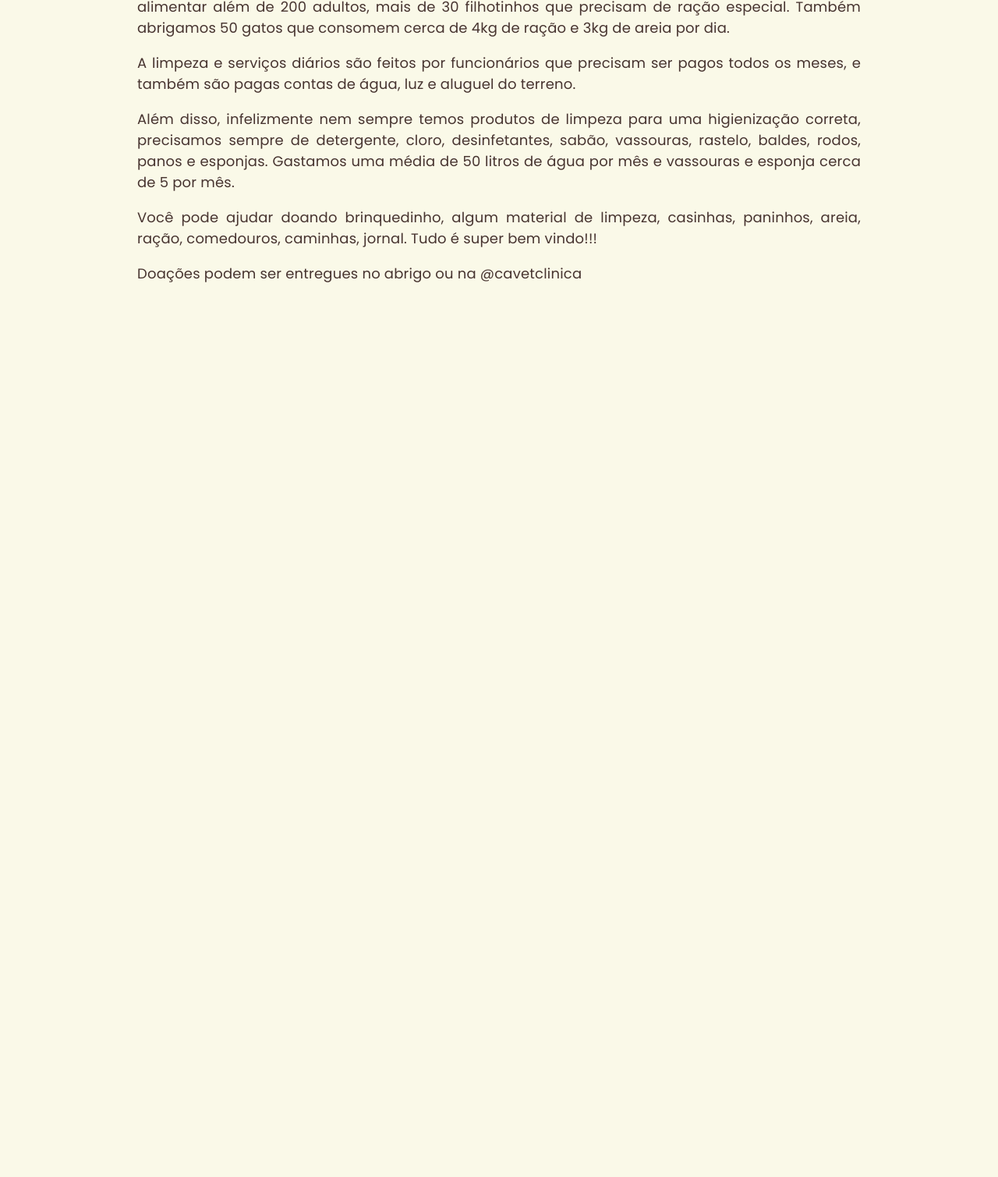
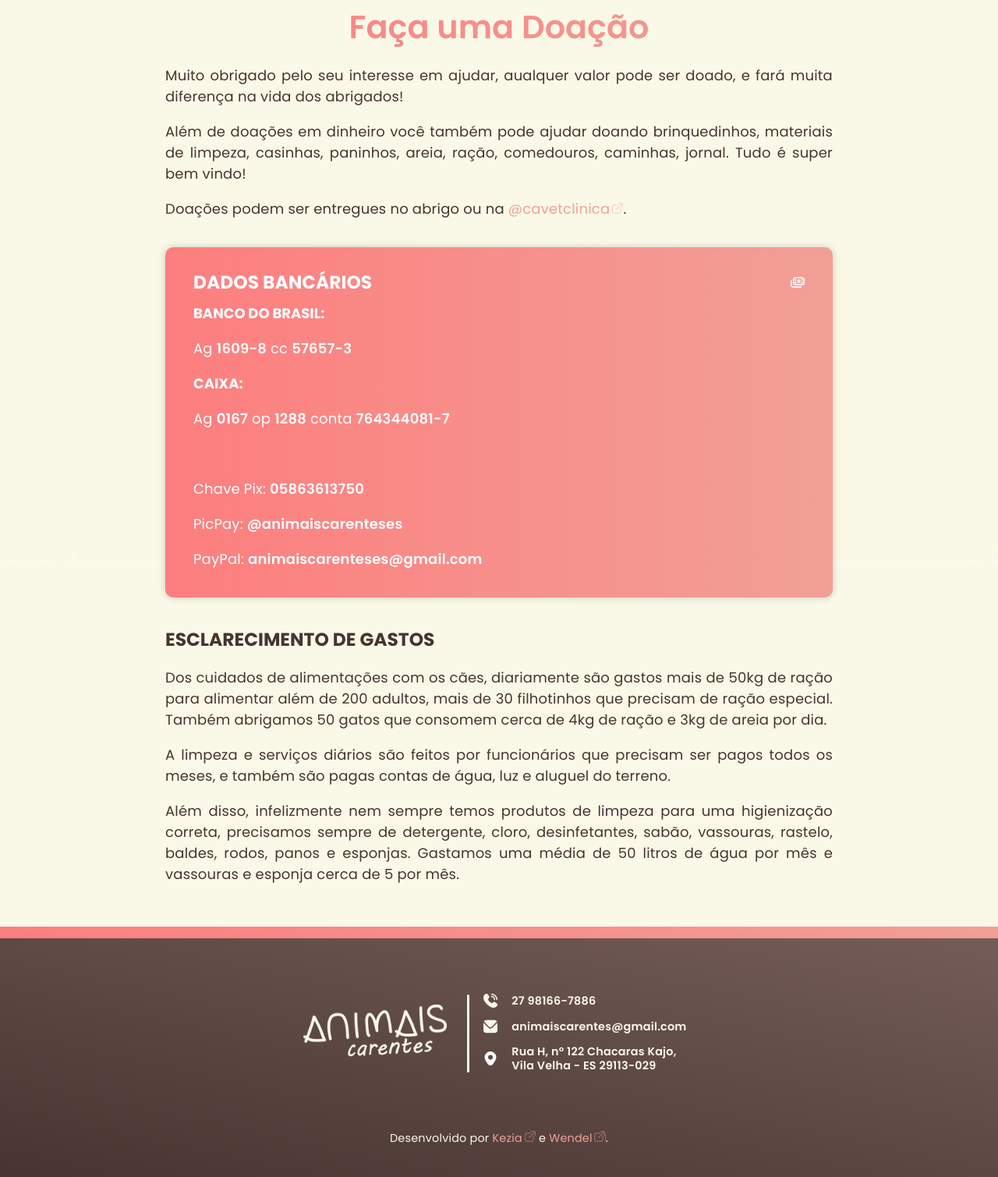
Before and after one commit to KeziaOliveira/Projeto-Animais-Carentes, a plain HTML site: page doar/index.html in a window 1280 px wide. Shown: the part 113-1622 px from the top of the page at 78% size. Before the commit the page ends 800 px from the top, so only its background shows below. Drawn offline with Linux system fonts and the light colour scheme.

Commit message:
added donate page contents

```diff
--- a/doar/index.html
+++ b/doar/index.html
@@ -28,45 +28,141 @@
     <script src="../data/pets.js"></script>
   </head>
   <body>
-    <header class="pink-deg-bg">
+    <div class="overlapping-bg-mask"></div>
+
+    <main class="overlapping-bg-main">
       <div class="wrapper">
+        <header>
           <img
-          id="logo"
-          src="../assets/img/logo/logo-colors-circwrp.png"
+            id="logo-alt"
+            src="../assets/img/logo/logo-notxt-colors-circwrp.png"
             alt="logo do abrigo"
           />
-      </div>
         </header>
 
-    <section>
+        <section class="overlapping-bg-section">
+          <h1 class="title">Faça uma Doação</h1>
+
           <div class="wrapper">
             <p>
-          Dos cuidados de alimentações com os cães, diariamente são gastos mais
-          de 50kg de ração para alimentar além de 200 adultos, mais de 30
-          filhotinhos que precisam de ração especial. Também abrigamos 50 gatos
-          que consomem cerca de 4kg de ração e 3kg de areia por dia.
+              Muito obrigado pelo seu interesse em ajudar, aualquer valor pode
+              ser doado, e fará muita diferença na vida dos abrigados!
             </p>
             <p>
-          A limpeza e serviços diários são feitos por funcionários que precisam
-          ser pagos todos os meses, e também são pagas contas de água, luz e
-          aluguel do terreno.
+              Além de doações em dinheiro você também pode ajudar doando
+              brinquedinhos, materiais de limpeza, casinhas, paninhos, areia,
+              ração, comedouros, caminhas, jornal. Tudo é super bem vindo!
             </p>
             <p>
-          Além disso, infelizmente nem sempre temos produtos de limpeza para uma
-          higienização correta, precisamos sempre de detergente, cloro,
-          desinfetantes, sabão, vassouras, rastelo, baldes, rodos, panos e
-          esponjas. Gastamos uma média de 50 litros de água por mês e vassouras
-          e esponja cerca de 5 por mês.
+              Doações podem ser entregues no abrigo ou na
+              <a
+                class="outside-link"
+                href="https://www.instagram.com/cavetclinica/"
+                target="_blank"
+                >@cavetclinica</a
+              >.
+            </p>
+
+            <div class="block pink-deg-bg-alt border-rad drop-shadow">
+              <img
+                src="../assets/icons/money-bills.svg"
+                alt="icone de cédulas de dinheiro"
+              />
+              <h3 class="title-alt">Dados Bancários</h3>
+
+              <h4 class="title-alt-small">Banco do Brasil:</h4>
+              <p>
+                Ag <span class="bold">1609-8</span> cc
+                <span class="bold">57657-3</span>
+              </p>
+              <h4 class="title-alt-small">Caixa:</h4>
+              <p>
+                Ag <span class="bold">0167</span> op
+                <span class="bold">1288</span> conta
+                <span class="bold">764344081-7</span>
+              </p>
+              <br />
+
+              <p>Chave Pix: <span class="bold">05863613750</span></p>
+              <p>PicPay: <span class="bold">@animaiscarenteses</span></p>
+              <p>
+                PayPal: <span class="bold">animaiscarenteses@gmail.com</span>
+              </p>
+            </div>
+
+            <h3 class="title-alt">Esclarecimento de Gastos</h3>
+            <p>
+              Dos cuidados de alimentações com os cães, diariamente são gastos
+              mais de 50kg de ração para alimentar além de 200 adultos, mais de
+              30 filhotinhos que precisam de ração especial. Também abrigamos 50
+              gatos que consomem cerca de 4kg de ração e 3kg de areia por dia.
             </p>
             <p>
-          Você pode ajudar doando brinquedinho, algum material de limpeza,
-          casinhas, paninhos, areia, ração, comedouros, caminhas, jornal. Tudo é
-          super bem vindo!!!
+              A limpeza e serviços diários são feitos por funcionários que
+              precisam ser pagos todos os meses, e também são pagas contas de
+              água, luz e aluguel do terreno.
             </p>
-        <p>Doações podem ser entregues no abrigo ou na @cavetclinica</p>
-        <a href=""></a>
+            <p>
+              Além disso, infelizmente nem sempre temos produtos de limpeza para
+              uma higienização correta, precisamos sempre de detergente, cloro,
+              desinfetantes, sabão, vassouras, rastelo, baldes, rodos, panos e
+              esponjas. Gastamos uma média de 50 litros de água por mês e
+              vassouras e esponja cerca de 5 por mês.
+            </p>
           </div>
         </section>
+      </div>
+    </main>
+    <footer class="drop-shadow">
+      <div class="wrapper">
+        <div id="img-wrp">
+          <img
+            src="../assets/img/logo/logo-txt-monoch-transparent.png"
+            alt="letreiro da organização"
+          />
+        </div>
+
+        <div id="divider"></div>
+
+        <div id="info-wrp">
+          <div class="info-flex">
+            <img src="../assets/icons/phone-call.svg" alt="icone de telefone" />
+            <p>27 98166-7886</p>
+          </div>
+
+          <div class="info-flex">
+            <img src="../assets/icons/envelope.svg" alt="icone de envelope" />
+            <p>animaiscarentes@gmail.com</p>
+          </div>
+
+          <div class="info-flex">
+            <img src="../assets/icons/pin.svg" alt="icone de localização" />
+            <p>
+              Rua H, n&ordm; 122 Chacaras Kajo, <br />
+              Vila Velha - ES 29113-029
+            </p>
+          </div>
+        </div>
+      </div>
+      <div id="credits">
+        <p>
+          Desenvolvido por
+          <a
+            class="outside-link"
+            href="https://www.linkedin.com/in/kezia-oliveira-509063205/"
+            target="_blank"
+            >Kezia</a
+          >
+          e
+          <a
+            class="outside-link"
+            href="https://www.linkedin.com/in/wendellduos/"
+            target="_blank"
+            >Wendel</a
+          >.
+        </p>
+      </div>
+    </footer>
     <div class="wrapper"></div>
   </body>
 </html>
--- a/styles.css
+++ b/styles.css
@@ -61,7 +61,14 @@ p {
   font-size: 1.3rem;
 }
 
+.title-alt-small {
+  text-transform: uppercase;
+  font-weight: 700;
+  font-size: 1rem;
+}
+
 .bold {
+  color: inherit;
   font-weight: 600;
 }
 
@@ -102,6 +109,11 @@ p {
 }
 
 .block h3 {
+  margin: 0.5rem 1rem;
+  color: white;
+}
+
+.block h4 {
   margin: 0.5rem 1rem;
   color: white;
 }
```
Also changed, not shown: assets/icons/money-bills.svg (added). Lines whose indentation alone changed are shown as unchanged.
